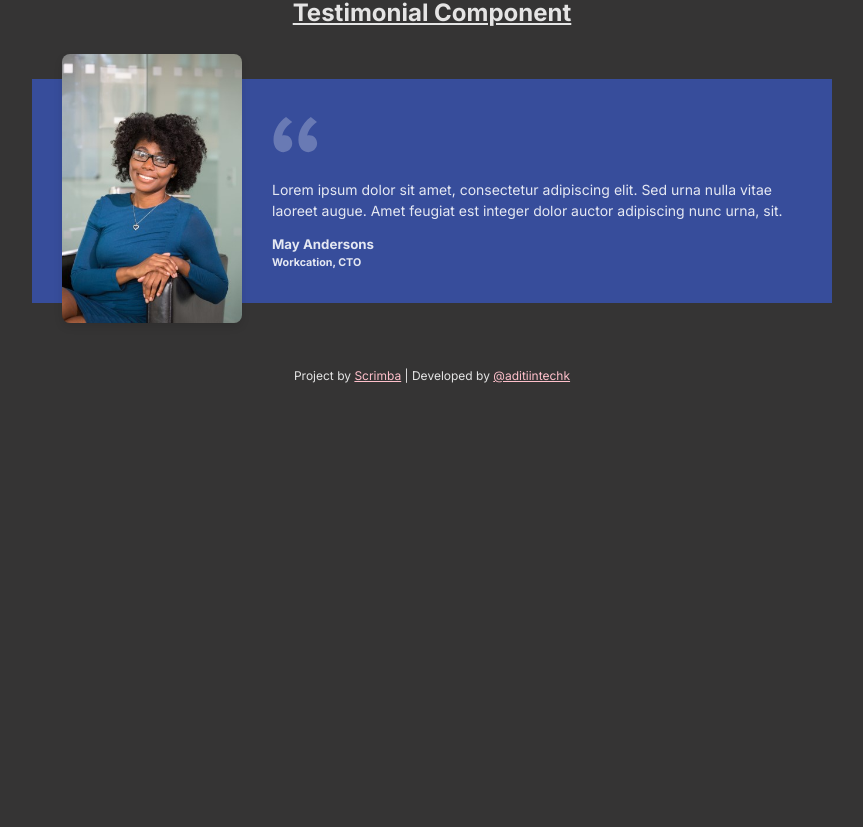
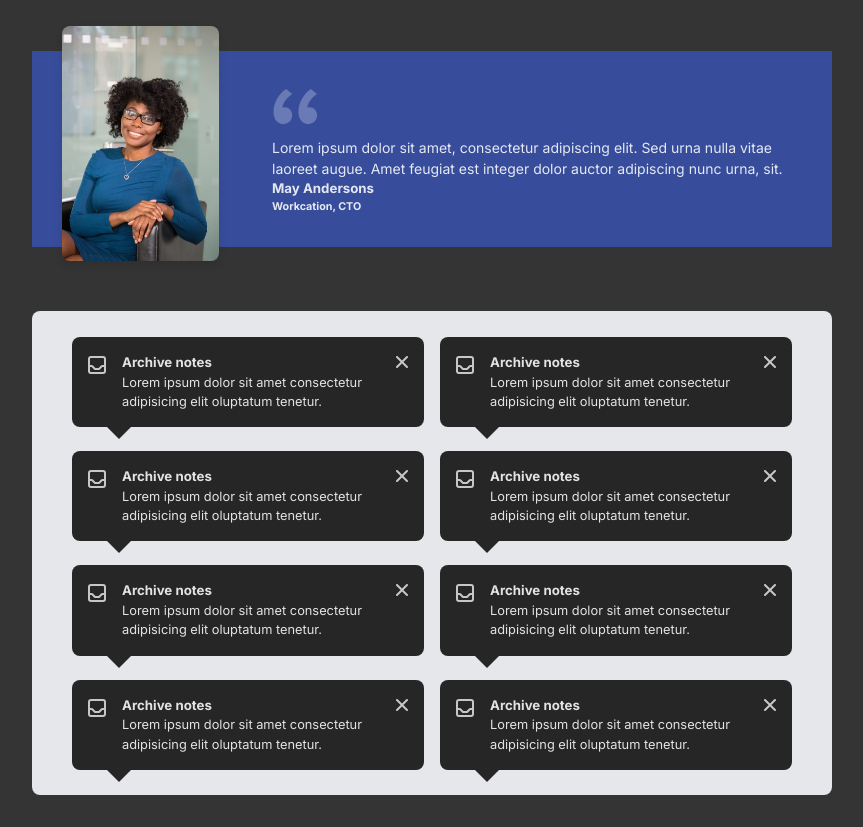
Before and after one commit to aditiintechk/component-library, a React (Vite) app: page / in a window 1280 px wide. Shown: the part 1227-2054 px from the top of the page, without its empty margins (208-1071 px from the left). Before the commit the page ends 1644 px from the top, so only its background shows below. Built offline with nearby package versions, Linux system fonts and the light colour scheme.

Commit message:
code reusable tooltip components

```diff
--- a/src/App.css
+++ b/src/App.css
@@ -8,7 +8,8 @@
 h3,
 h4,
 h5,
-h6 {
+h6,
+p {
 	margin: 0;
 }
 
@@ -181,6 +182,49 @@ p {
 	font-size: 0.875rem;
 }
 
+/* Tooltip */
+
+.tooltip-container {
+	background-color: #e5e7eb;
+	padding: 0.1em;
+	text-align: left;
+	border-radius: 8px;
+	display: flex;
+	justify-content: center;
+}
+
+.tooltip {
+	width: 320px;
+	display: flex;
+	justify-content: center;
+	align-items: flex-start;
+	background-color: #262626;
+	margin: 1.5em 0.5em;
+	padding: 1em;
+	gap: 1em;
+	border-radius: 8px;
+	position: relative;
+}
+
+.tooltip img {
+	margin-top: 0.2em;
+}
+
+.tooltip p {
+	font-size: 0.8rem;
+}
+
+.inverted-triangle {
+	width: 0;
+	height: 0;
+	border-left: 0.8rem solid transparent;
+	border-right: 0.8rem solid transparent;
+	border-top: 0.8rem solid #262626;
+	position: absolute;
+	top: 100%;
+	left: 10%;
+}
+
 /* Footer */
 
 footer {
--- a/src/App.jsx
+++ b/src/App.jsx
@@ -3,6 +3,7 @@ import Badge from './components/Badge.jsx'
 import Banner from './components/Banner.jsx'
 import Card from './components/Card.jsx'
 import Testimonial from './components/Testimonial.jsx'
+import TooltipComponents from './components/Tooltip/TooltipComponents.jsx'
 import './App.css'
 
 function App() {
@@ -110,7 +111,11 @@ function App() {
 				<Testimonial />
 			</div>
 
-			<footer>
+			<div className='tooltip-container'>
+				<TooltipComponents />
+			</div>
+
+			{/* <footer>
 				Project by{' '}
 				<a href='https://v2.scrimba.com/home' target='_blank'>
 					Scrimba
@@ -122,7 +127,7 @@ function App() {
 				>
 					@aditiintechk
 				</a>
-			</footer>
+			</footer> */}
 		</>
 	)
 }
--- /dev/null
+++ b/src/components/Tooltip/Tooltip.jsx
@@ -0,0 +1,18 @@
+export default function Tooltip() {
+	return (
+		<div className='tooltip'>
+			{' '}
+			<img src='../../../public/archive-icon.svg' alt='' />
+			<div>
+				<h5>Archive notes</h5>
+
+				<p>
+					Lorem ipsum dolor sit amet consectetur adipisicing elit
+					oluptatum tenetur.
+				</p>
+			</div>
+			<div class='inverted-triangle'></div>
+			<img src='../../../public/x-icon.svg' alt='' />
+		</div>
+	)
+}
--- /dev/null
+++ b/src/components/Tooltip/TooltipComponents.jsx
@@ -0,0 +1,20 @@
+import Tooltip from './Tooltip.jsx'
+
+export default function TooltipComponents() {
+	return (
+		<>
+			<div className='bold'>
+				<Tooltip />
+				<Tooltip />
+				<Tooltip />
+				<Tooltip />
+			</div>
+			<div className='light'>
+				<Tooltip />
+				<Tooltip />
+				<Tooltip />
+				<Tooltip />
+			</div>
+		</>
+	)
+}
```
Also changed, not shown: public/archive-icon.svg (added), public/x-icon.svg (added).
